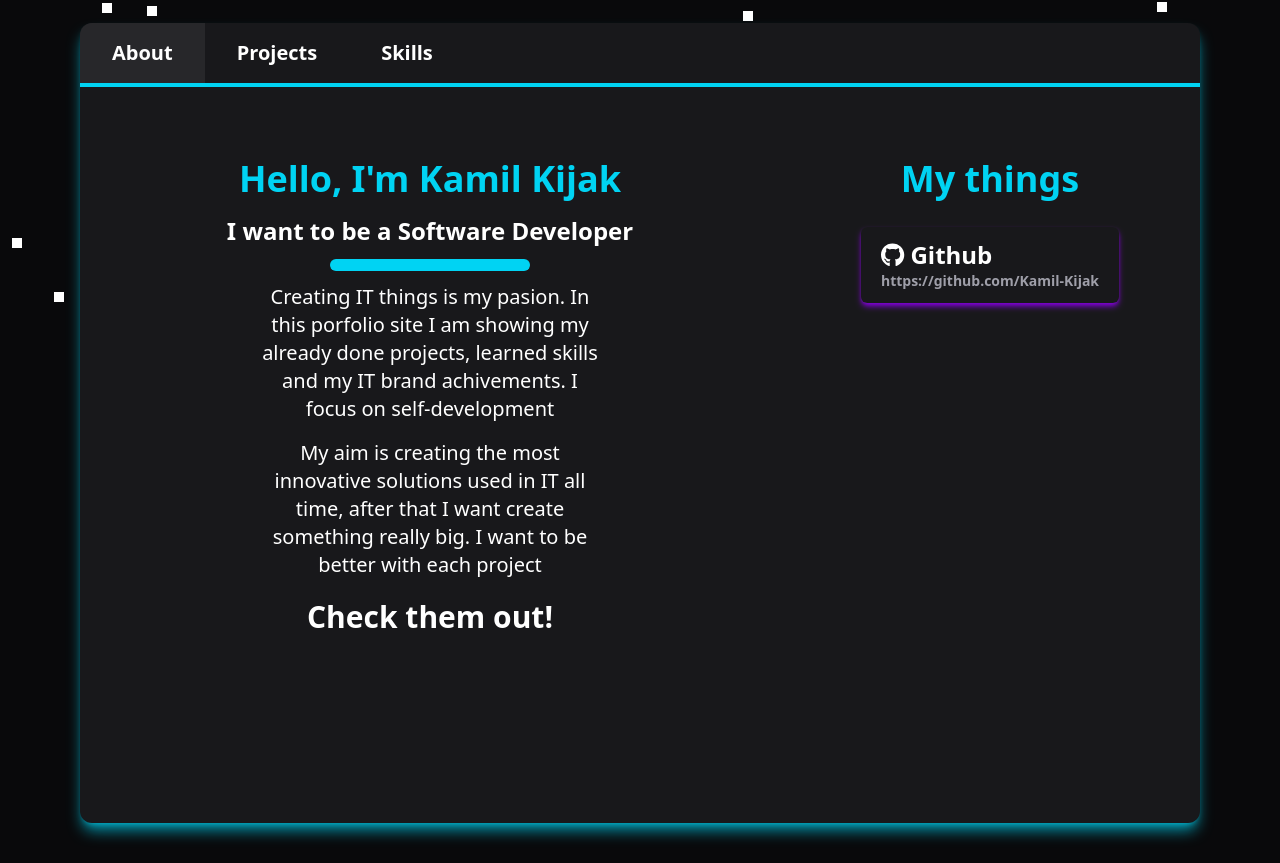
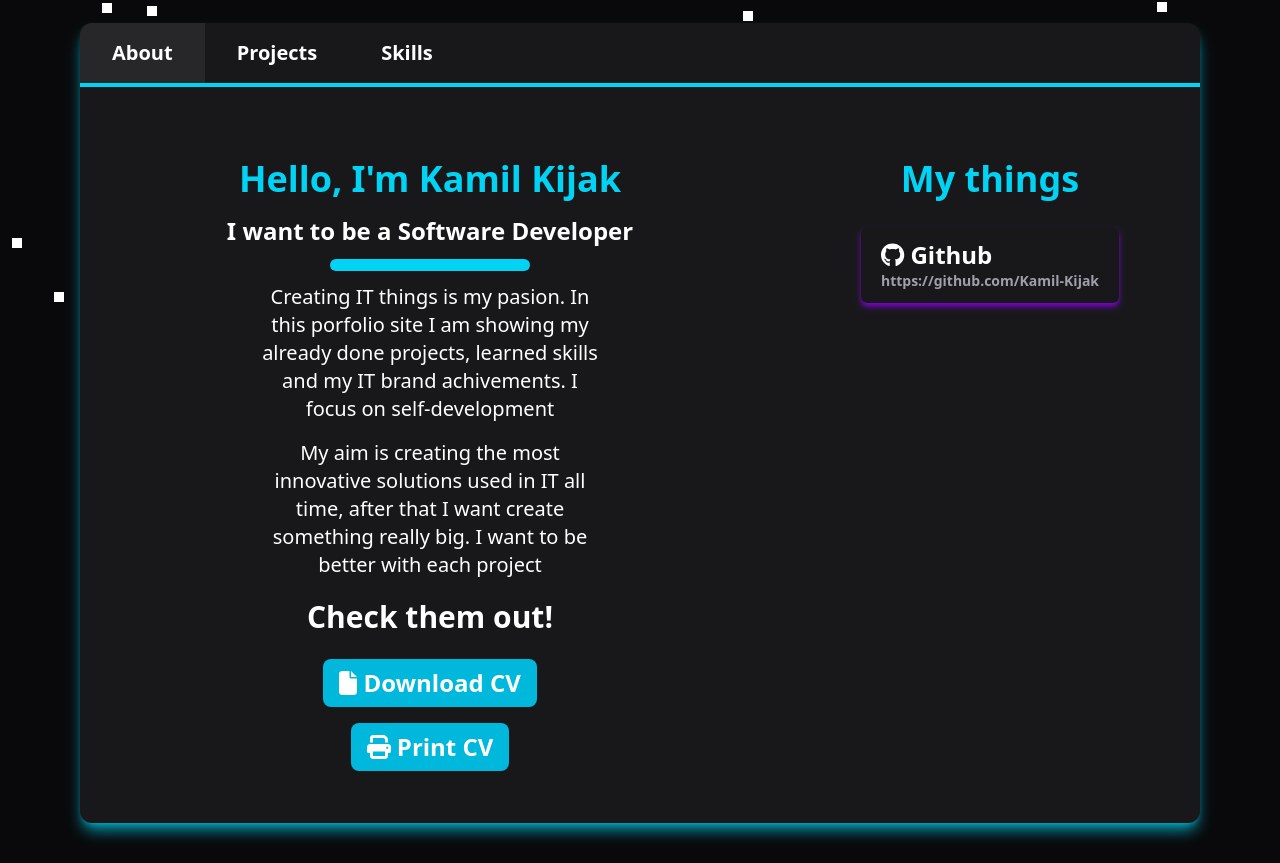
Before and after one commit to Kamil-Kijak/about-card, a React (Vite) app: page / in a window 1280 px wide. Shown: the part 469-1332 px from the top of the page. Built offline with nearby package versions, Linux system fonts and the light colour scheme.

Commit message:
added CV download and print buttons

```diff
--- a/src/components/hooks/useLanguagesStore.js
+++ b/src/components/hooks/useLanguagesStore.js
@@ -44,6 +44,8 @@ const useLanguagesStore = create((set, get) => ({
         "creation":{en:"Creation", pl:"Tworzenie"},
         "problem_solving":{en:"Problem solving", pl:"Rozwiązanie problemu"},
         "vanilla":{en:"vanilla", pl:"podstawa"},
+        "download":{en:"Download", pl:"Pobierz"},
+        "print":{en:"Print", pl:"Drukuj"},
 
         "solitaire_subtitle":{en:"A game in console about cards", pl:"Gra w konsoli o kartach"},
         "solitaire_short_desc":{
--- a/src/components/pages/About.jsx
+++ b/src/components/pages/About.jsx
@@ -3,6 +3,7 @@ import { useLanguagesStore } from "../hooks/useLanguagesStore";
 import PageTitle from "../PageTitle"
 import { faGithub } from "@fortawesome/free-brands-svg-icons";
 import ThingLink from "../listItems/ThingLink";
+import { faFile, faPrint } from "@fortawesome/free-solid-svg-icons";
 
 export default function About({}) {
 
@@ -23,6 +24,12 @@ export default function About({}) {
                         {getTextByKey("about_desc2")}
                     </p>
                     <p className="text-white text-3xl font-bold lg:w-[50%] w-[75%] text-center mt-5">{getTextByKey("check_out")}</p>
+                    <section className="flex lg:flex-row gap-4 justify-center mt-6">
+                        <a title="Download CV" aria-label="download button" target="_blank" className="project-desc-button"><FontAwesomeIcon icon={faFile}/> {getTextByKey("download")} CV</a>
+                    </section>
+                    <section className="flex lg:flex-row gap-4 justify-center mt-4">
+                        <a title="Print CV" aria-label="download button" target="_blank" className="project-desc-button"><FontAwesomeIcon icon={faPrint}/> {getTextByKey("print")} CV</a>
+                    </section>
                 </section>
                 <section className="flex-1/4 flex flex-col items-center">
                     <h1 className="text-4xl font-bold text-cyan-400">{getTextByKey("good_things")}</h1>
```
